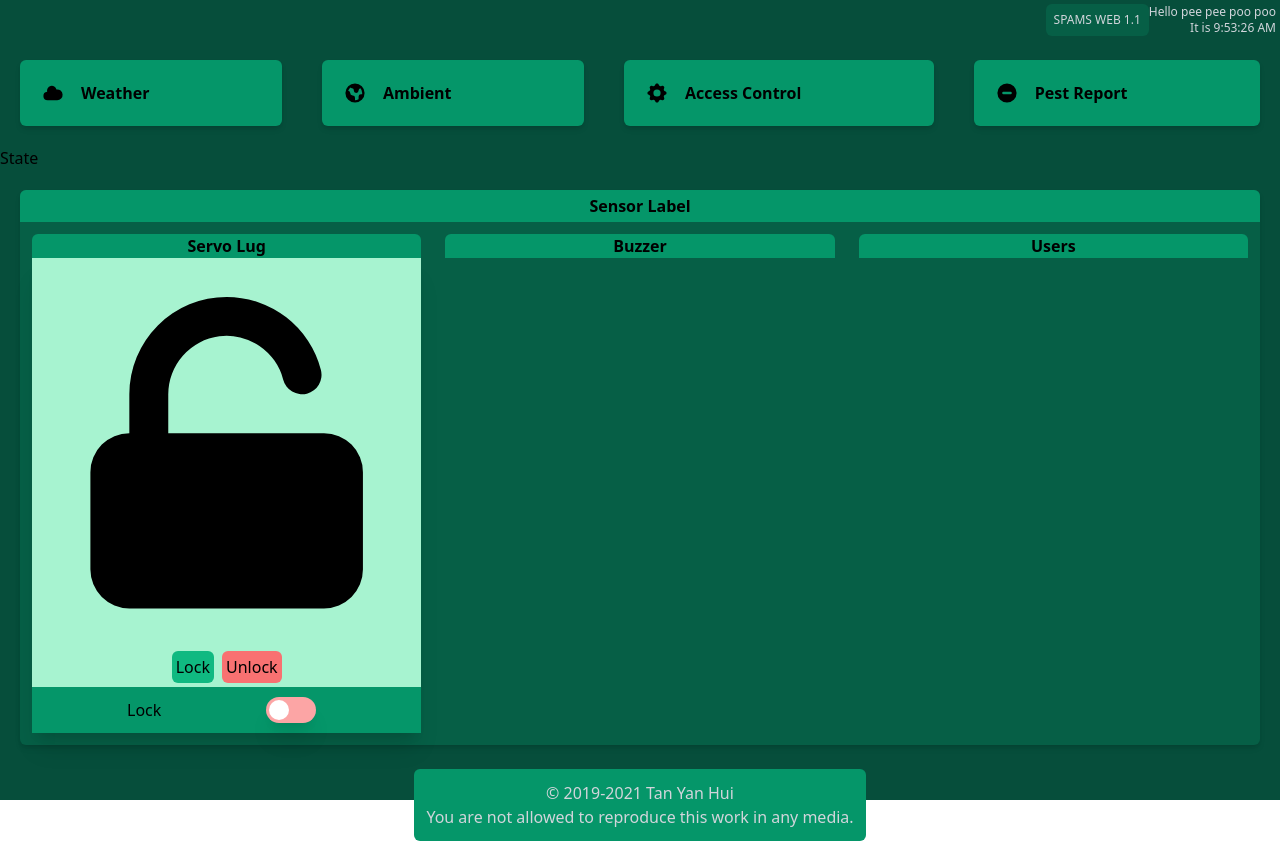
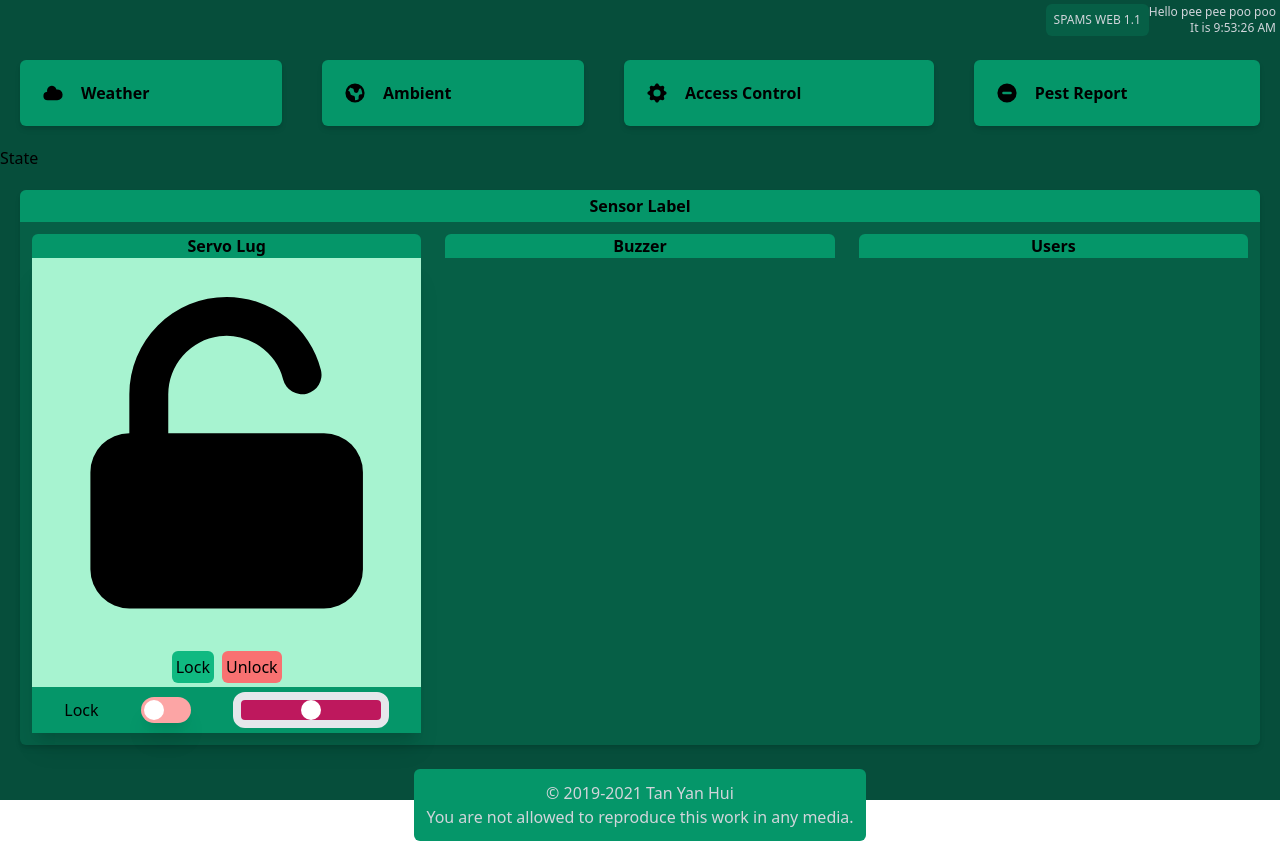
Before and after one commit to Nothic/EGE205-SPAMS-Web, a React (Create React App) app: page / in a window 1280 px wide. Built offline with nearby package versions, Linux system fonts and the light colour scheme.

Commit message:
added a broken slider

```diff
--- a/src/components/Display.js
+++ b/src/components/Display.js
@@ -12,17 +12,20 @@ function Display() {
           Sensor Label
         </div>
         <div className="flex justify-around " ref={constraintsRef}>
-          <motion.div drag dragConstraints={constraintsRef} dragElastic={1} className="basis-1/3 m-3 " >
+          <motion.div
+            // drag
+            // dragConstraints={constraintsRef}
+            // dragElastic={1}
+            className="basis-1/3 m-3 "
+          >
             <Control className="basis-1/3" controlType="Servo Lug" />
             <Servo />
           </motion.div>
           <motion.div drag className="basis-1/3 m-3 ">
             <Control className="basis-1/3" controlType="Buzzer" />
-
           </motion.div>
           <motion.div drag className="basis-1/3 m-3  ">
             <Control className="basis-1/3" controlType="Users" />
-
           </motion.div>
         </div>
       </div>
--- a/src/components/Servo.js
+++ b/src/components/Servo.js
@@ -1,4 +1,5 @@
 import ToggleSwitch from "./ToggleSwitch";
+import Slider from "./Slider";
 import socketio, { io } from "socket.io-client";
 import { LockOpenIcon } from "@heroicons/react/solid";
 import { LockClosedIcon } from "@heroicons/react/solid";
@@ -49,6 +50,9 @@ function Servo() {
         <div>
           <ToggleSwitch />
         </div>
+        <div>
+          <Slider />
+        </div>
       </div>
     </div>
   );
--- /dev/null
+++ b/src/components/Slider.js
@@ -0,0 +1,20 @@
+import { motion } from "framer-motion";
+import { useRef } from "react";
+let dragCon
+
+function Slider() {
+    const constraintsRef = useRef(null);
+  return (
+    <div>
+      <div className="px-[60px] bg-pink-700 rounded-xl border-8" ref={constraintsRef}>
+        <motion.div
+          className="bg-white h-[20px] w-[20px] rounded-full"
+          drag="x"
+          dragConstraints={constraintsRef}
+        ></motion.div>
+      </div>
+    </div>
+  );
+}
+
+export default Slider;
```
